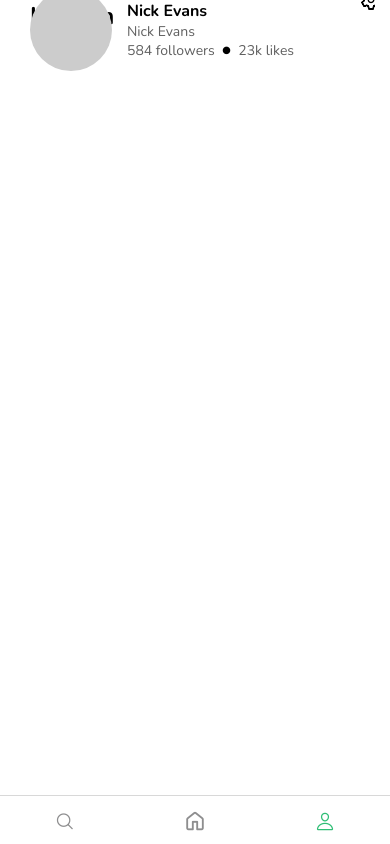
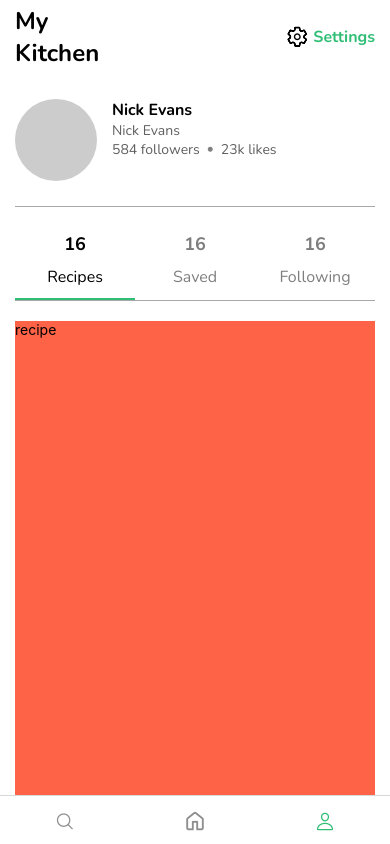
Before and after one commit to tadeumelembe/recipe-app, a React Native app: screen /TabProfile in a window 390 px wide. Built offline with nearby package versions, Linux system fonts and the light colour scheme; what expo-linking would draw is missing.

Commit message:
Added top tab bar to profile

```diff
--- a/components/Themed.tsx
+++ b/components/Themed.tsx
@@ -125,7 +125,7 @@ export function Container(props: ViewProps) {
   const backgroundColor = useThemeColor({ light: lightColor, dark: darkColor }, 'background');
   const insets = useSafeAreaInsets();
 
-  return <DefaultView style={[styles.container, { backgroundColor, paddingTop: insets.top }, style,]} {...otherProps} />;
+  return <DefaultView style={[styles.container, { backgroundColor, paddingTop: insets.top+5 }, style,]} {...otherProps} />;
 }
 
 export function ScrollView(props: ScrollViewProps) {
--- a/constants/style.tsx
+++ b/constants/style.tsx
@@ -11,15 +11,10 @@ const colorScheme = 'light'
 export default StyleSheet.create({
 
   container: {
-    width: '100%',
     paddingTop: 30,
     paddingHorizontal: horizontal_padding,
     backgroundColor: Colors[colorScheme].background,
-    justifyContent: 'flex-start',
-    flexDirection: 'column',
     flex: 1,
-    alignItems: 'center',
-
   },
   bgNone: {
     backgroundColor: '#ffffff00'
@@ -72,6 +67,9 @@ export default StyleSheet.create({
   fontNunitoRegular: {
     fontFamily: 'nunito-regular'
   },
+  textPrimary: {
+    color: Colors[colorScheme].tint
+  },
   textMuted: {
     color: Colors[colorScheme].textMuted
   },
@@ -116,6 +114,10 @@ export default StyleSheet.create({
   btnTextLink: {
     color: Colors[colorScheme].tint
   },
+  borderSeparator: {
+    borderBottomColor: Colors[colorScheme].textMuted,
+    borderBottomWidth: 0.3
+  },
   card: {
     backgroundColor: Colors[colorScheme].card,
     borderRadius: 10,
--- a/navigation/index.tsx
+++ b/navigation/index.tsx
@@ -14,9 +14,11 @@ import Colors from '../constants/Colors';
 import useColorScheme from '../hooks/useColorScheme';
 import ModalScreen from '../src/screens/ModalScreen';
 import NotFoundScreen from '../src/screens/NotFoundScreen';
+
 import TabHome from '../src/screens/TabHome';
-import TabProfile from '../src/screens/TabProfile';
+import TabProfile from '../src/screens/Profile';
 import TabSearch from '../src/screens/TabSearch';
+
 import { RootStackParamList, RootTabParamList, RootTabScreenProps } from '../types';
 import LinkingConfiguration from './LinkingConfiguration';
 
--- a/src/components/Head.tsx
+++ b/src/components/Head.tsx
@@ -6,7 +6,7 @@ import { Container, IoniconsIcon, ScrollView, Text, View } from "../../component
 import styles from "../../constants/style";
 import { IHead } from "./types";
 
-const Head: React.FC<IHead> = ({ navigation }) => {
+const HeaderHome: React.FC<IHead> = ({ navigation }) => {
 
     return (
         <View style={[localStyles.root, styles.paddingHorizontal]}>
@@ -23,7 +23,7 @@ const Head: React.FC<IHead> = ({ navigation }) => {
     )
 }
 
-export default Head
+export default HeaderHome
 
 const localStyles = StyleSheet.create({
     root: {
--- a/src/components/TabProfile/Header.tsx
+++ b/src/components/Profile/Header.tsx
@@ -9,8 +9,7 @@ import Colors from "../../../constants/Colors";
 const HeaderProfile: React.FC = () => {
     return (
         <View style={localStyle.root}>
-
-            <View style={localStyle.rowView}>
+            <View style={localStyle.topHead}>
                 <Text style={localStyle.title}>My Kitchen</Text>
 
                 <TouchableOpacity style={localStyle.settingSection}>
@@ -19,19 +18,19 @@ const HeaderProfile: React.FC = () => {
                 </TouchableOpacity>
             </View>
 
-            <View style={[localStyle.rowView, { marginTop: 30 }]}>
+            <View style={localStyle.profileInfoSection}>
                 <Avatar size="xl" />
 
-                <View style={[localStyle.column, { marginLeft: 15 }]}>
-                    <View style={localStyle.column}>
-                            <Text style={localStyle.profileName}>Nick Evans</Text>
+                <View style={localStyle.nameSection}>
+                    <View>
+                        <Text style={localStyle.profileName}>Nick Evans</Text>
                         <Text style={localStyle.secondaryText}>Nick Evans</Text>
                     </View>
 
-                    <View style={[localStyle.row,{alignItems:'center'}]}>
+                    <View style={localStyle.statsSection}>
                         <Text style={localStyle.secondaryText}>584 followers</Text>
                         <View style={{ marginHorizontal: 8 }}>
-                            <Octicons name="dot-fill" size={15} color="black" />
+                            <Octicons name="dot-fill" size={10} color="gray" />
                         </View>
                         <Text style={localStyle.secondaryText}>23k likes</Text>
                     </View>
@@ -44,21 +43,25 @@ const HeaderProfile: React.FC = () => {
 
 const localStyle = StyleSheet.create({
     root: {
-        flexDirection: 'column',
-        flex: 1,
         width: '100%',
     },
-    row: {
+    profileInfoSection: {
         flexDirection: 'row',
-        flex: 1
+
+        marginTop: 30,
+        flex: 0,
+        width: '100%'
     },
-    column: {
-        flexDirection: 'column',
-        flex: 1
+    nameSection: {
+        marginLeft: 15,
+        justifyContent: 'space-evenly'
     },
-    rowView: {
-        ...style.row,
-        flex: 0,
+    statsSection: {
+        flexDirection: 'row',
+        alignItems: 'center'
+    },
+    topHead: {
+        flexDirection: 'row',
         width: '100%',
         alignItems: 'center',
         justifyContent: 'space-between'
@@ -66,12 +69,10 @@ const localStyle = StyleSheet.create({
     title: {
         ...style.fontXl,
         flex: 0,
-
         ...style.fontNunitoBold,
     },
     settingSection: {
-        ...style.row,
-        flex: 0,
+        flexDirection: 'row',
         alignItems: 'center'
 
     },
--- /dev/null
+++ b/src/screens/Profile/index.tsx
@@ -0,0 +1,165 @@
+import React from "react";
+import { StyleSheet, TouchableOpacity, Animated } from "react-native";
+import { createMaterialTopTabNavigator } from '@react-navigation/material-top-tabs';
+import { Ionicons, Octicons } from "@expo/vector-icons";
+import { NavigationProp } from "@react-navigation/native";
+
+import { Container, ScrollView, View, Text } from "../../../components/Themed";
+import Header from "../../components/Profile/Header";
+import { RootTabScreenProps } from "../../../types";
+import style from "../../../constants/style";
+import Colors from "../../../constants/Colors";
+
+const Tab = createMaterialTopTabNavigator();
+
+function MyTabBar({ state, descriptors, navigation, position }: any) {
+    return (
+        <View style={localStyles.tabButtons}>
+            {state.routes.map((route: any, index: number) => {
+                const { options } = descriptors[route.key];
+                const label =
+                    options.tabBarLabel !== undefined
+                        ? options.tabBarLabel
+                        : options.title !== undefined
+                            ? options.title
+                            : route.name;
+
+                const isFocused = state.index === index;
+
+                const onPress = () => {
+                    const event = navigation.emit({
+                        type: 'tabPress',
+                        target: route.key,
+                        canPreventDefault: true,
+                    });
+
+                    if (!isFocused && !event.defaultPrevented) {
+                        // The `merge: true` option makes sure that the params inside the tab screen are preserved
+                        navigation.navigate({ name: route.name, merge: true });
+                    }
+                };
+
+                const onLongPress = () => {
+                    navigation.emit({
+                        type: 'tabLongPress',
+                        target: route.key,
+                    });
+                };
+
+                const inputRange = state.routes.map((_: any, i: number) => i);
+                const opacity = position.interpolate({
+                    inputRange,
+                    outputRange: inputRange.map((i: any) => (i === index ? 1 : 0.5)),
+                });
+                const indicatorOpacity = position.interpolate({
+                    inputRange,
+                    outputRange: inputRange.map((i: any) => (i === index ? 1 : 0)),
+                });
+
+                return (
+                    <TouchableOpacity
+                        accessibilityRole="button"
+                        accessibilityState={isFocused ? { selected: true } : {}}
+                        accessibilityLabel={options.tabBarAccessibilityLabel}
+                        testID={options.tabBarTestID}
+                        onPress={onPress}
+                        onLongPress={onLongPress}
+                        style={[localStyles.tabViewLabelButton]}
+                    >
+                        <Animated.Text style={[localStyles.tabLabelNumber, { opacity }]}>
+                            16
+                        </Animated.Text>
+                        <Animated.Text style={[localStyles.tabLabel, { opacity }]}>
+                            {label}
+                        </Animated.Text>
+                        <Animated.View style={{ ...localStyles.tabIndicator, opacity: indicatorOpacity }}></Animated.View>
+
+                    </TouchableOpacity>
+                );
+            })}
+        </View>
+    );
+}
+
+function MyTabs() {
+    return (
+        <Tab.Navigator
+            tabBar={props => <MyTabBar {...props} />}
+        >
+            <Tab.Screen name="Recipes" component={Recipe} />
+            <Tab.Screen name="Saved" component={Saved} />
+            <Tab.Screen name="Following" component={Saved} />
+        </Tab.Navigator>
+    );
+}
+
+function Recipe() {
+    return (
+        <View style={{ flex: 1, backgroundColor: 'tomato' }}>
+            <Text>recipe</Text>
+        </View>
+    )
+}
+
+function Saved() {
+    return (
+        <View style={{ flex: 1, backgroundColor: 'green' }}>
+            <Text>saved</Text>
+        </View>
+    )
+}
+
+
+
+
+const TabProfile = ({ navigation }: RootTabScreenProps<'TabProfile'>) => {
+    return (
+        <Container>
+            <Header />
+
+            <View style={[style.borderSeparator, { marginVertical: 25 }]}></View>
+
+            <View style={localStyles.tabView}>
+                <MyTabs />
+            </View>
+        </Container>
+    )
+}
+
+export default TabProfile
+
+const localStyles = StyleSheet.create({
+    tabView: {
+        flex: 1,
+
+    },
+    tabButtons: {
+        flexDirection: 'row',
+        ...style.borderSeparator,
+        marginBottom: 20
+    },
+    tabLabel: {
+        ...style.fontM,
+        ...style.fontNunitoRegular,
+        paddingTop: 10,
+        paddingBottom: 10
+    },
+    tabLabelNumber: {
+        ...style.fontL,
+        ...style.fontNunitoBold,
+    },
+    labelMuted: {
+        ...style.textMuted
+    },
+    tabViewLabelButton: {
+        flex: 1,
+        alignItems: 'center',
+        paddingBottom: 0
+    },
+    tabIndicator: {
+        borderTopColor: Colors.light.tint,
+        borderTopWidth: 2,
+        marginBottom: -0.2,
+        width: '100%'
+    }
+})
--- a/src/screens/TabHome/index.tsx
+++ b/src/screens/TabHome/index.tsx
@@ -3,7 +3,7 @@ import { ListRenderItemInfo, StyleSheet } from "react-native";
 import { Container, FlatList, ScrollView, View } from "../../../components/Themed";
 
 import { RootTabScreenProps } from "../../../types";
-import Head from "../../components/Head";
+import Header from "../../components/Head";
 import FeedCard from "../../components/TabHome/FeedCard";
 import { IHomeItem } from "../../components/types";
 
@@ -39,6 +39,7 @@ interface data {
 }
 
 export default function TabHome({ navigation }: RootTabScreenProps<'TabHome'>) {
+
     function renderItem({ item }: ListRenderItemInfo<IHomeItem>) {
         return <FeedCard navigation={navigation} item={item} />;
     }
@@ -46,7 +47,7 @@ export default function TabHome({ navigation }: RootTabScreenProps<'TabHome'>) {
 
     return (
         <Container>
-            <Head navigation={navigation} />
+            <Header navigation={navigation} />
 
             <FlatList
                 data={data}
--- a/src/screens/TabProfile/index.tsx
+++ /dev/null
@@ -1,15 +0,0 @@
-import React from "react";
-import { Container, ScrollView, Text } from "../../../components/Themed";
-import Header from "../../components/TabProfile/Header";
-
-const TabHome: React.FC = ({ navigation }) => {
-    return (
-        <Container>
-            <ScrollView>
-             <Header />
-            </ScrollView>
-        </Container>
-    )
-}
-
-export default TabHome
--- a/types.tsx
+++ b/types.tsx
@@ -26,7 +26,9 @@ export type RootStackScreenProps<Screen extends keyof RootStackParamList> = Nati
 
 export type RootTabParamList = {
   TabSearch: undefined;
-  TabProfile: undefined;
+  TabProfile: {
+    navigation: NavigationProp<any, any>
+  };
   TabHome: {
     navigation: NavigationProp<any, any>
   };
```
Also changed, not shown: 1 other file (tests, documents, lock files or other folders).
